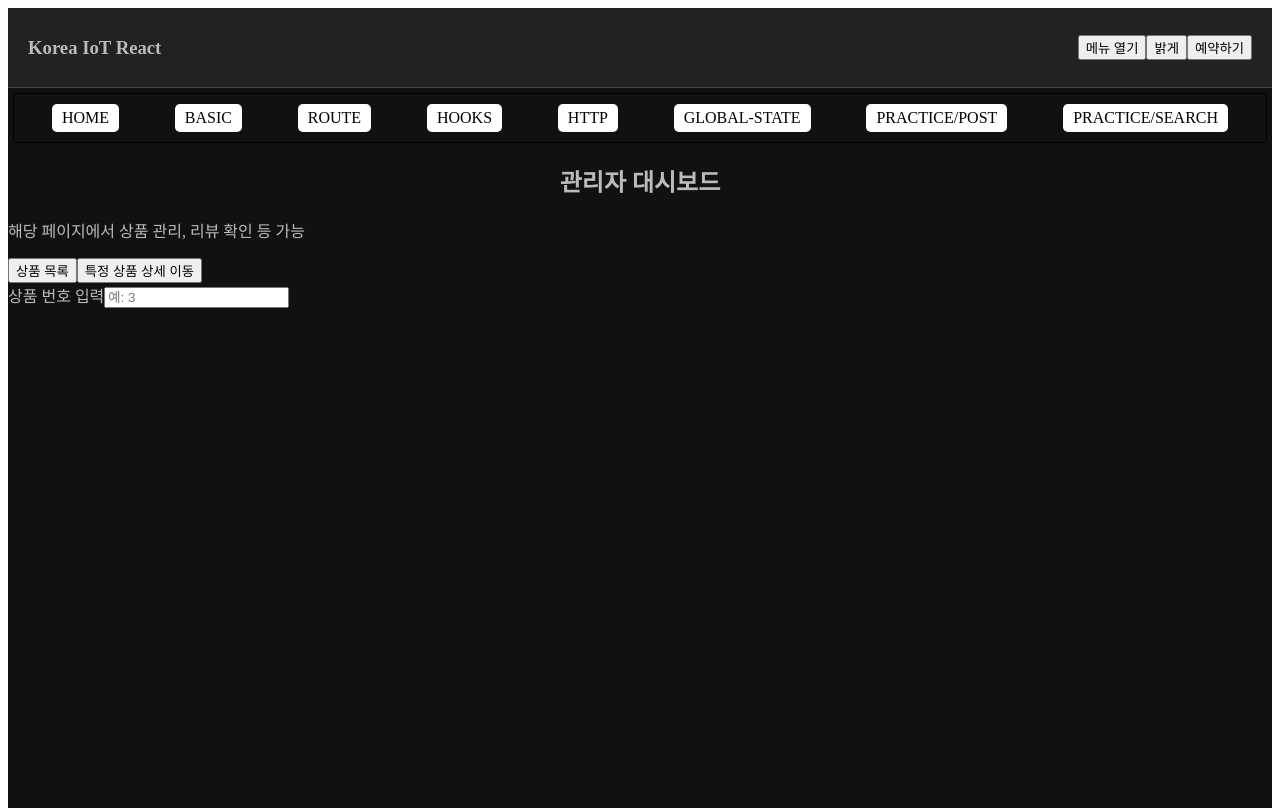
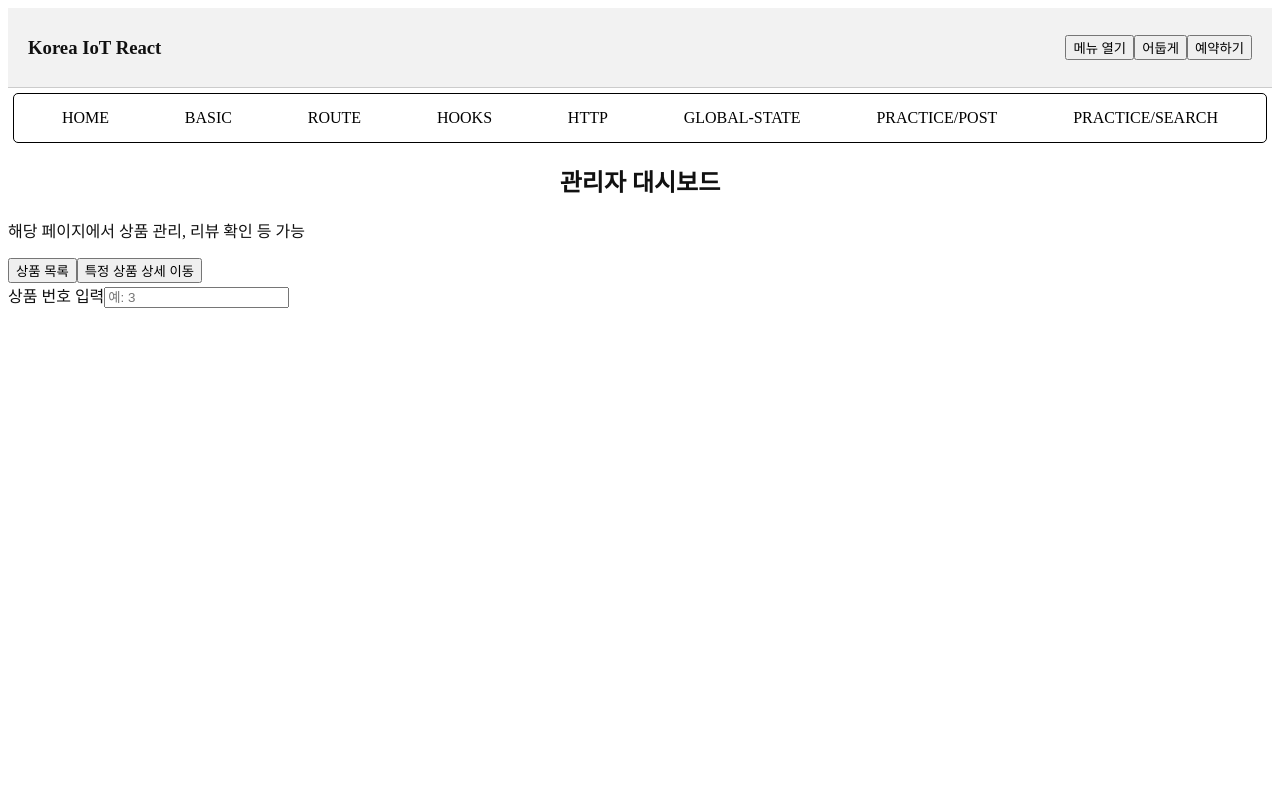
Before and after one commit to AKBINJ/k_iot_frontend, a React (Vite) app in the folder f-iot-react/: page /dashboard in a window 1280 px wide. Built offline with nearby package versions, Linux system fonts and the light colour scheme.

Commit message:
20251112

```diff
--- a/f-iot-react/src/App.tsx
+++ b/f-iot-react/src/App.tsx
@@ -19,9 +19,20 @@ import { useUIStore } from "./stores/ui.store";
 import Header from "./components/Header";
 import Sidebar from "./components/Sidebar";
 import Toast from "./components/Toast";
+import { useGlobalStore } from "./stores/global.store";
+import { useEffect } from "react";
 // 파일명 없으면 무조건! 해당 파일의 index 라는 이름의 파일을 가져옴
 
 function App() {
+  const { isLoaded, fetchGlobalData } = useGlobalStore();
+
+  useEffect(() => {
+    if (!isLoaded) {
+      // 전역 상태 관리에 Global 데이터가 없는 경우
+      fetchGlobalData();
+    }
+  }, [isLoaded, fetchGlobalData]); // 맨 처음 실행 + 의존성 배열값 변경 마다 실행
+
   //@ zustand의 store는 호출 시 내부의 스토어를 객체 형식으로 반환
   // const { 전역 상태 내부의 속성 또는 함수명} = useUIStore();
   // > 내부의 모든 속성과 메서드 호출 후 좌항에 일치하는 값만을 남김
--- /dev/null
+++ b/f-iot-react/src/apis/commonApi.ts
@@ -0,0 +1,15 @@
+//! commonApi.ts
+// : 페이지 전역 공통 데이터값 호출 API
+// - 웹 페이지 구성을 위한 데이터이기 때문에 public 호출
+
+import { publicApi } from "./axiosInstance"
+
+export interface CommonResponse {
+  catagories: string[];
+  regions: string[];
+}
+
+export const getCommons = async () => {
+  const res = await publicApi.get('/common');
+  return res.data.data;
+}
--- a/f-iot-react/src/components/Sidebar.tsx
+++ b/f-iot-react/src/components/Sidebar.tsx
@@ -21,7 +21,7 @@ function Sidebar() {
 
   return (
     <aside style={sidebarStyle}>
-      <h4>사이드바 메뉴</h4>
+      <h4>MENU</h4>
       <Navibar />
     </aside>
   );
--- a/f-iot-react/src/hooks/useInput.ts
+++ b/f-iot-react/src/hooks/useInput.ts
@@ -17,7 +17,7 @@ type UseInputReturn = {
 export function useInput(initialValue: string) {
   const [value, setValue] = useState<string>(initialValue);
 
-  const handleInputChange = (e: React.ChangeEvent<HTMLInputElement>) => {
+  const handleInputChange = (e: React.ChangeEvent<HTMLInputElement | HTMLSelectElement>) => {
     setValue(e.target.value);
   }
 
--- /dev/null
+++ b/f-iot-react/src/pages/e_global_state/GlobalData.tsx
@@ -0,0 +1,43 @@
+import { useInput } from '@/hooks/useInput';
+import { useInputs } from '@/hooks/useInputs';
+import { useGlobalStore } from '@/stores/global.store'
+import React, { useState } from 'react'
+
+function GlobalData() {
+  // const [value, setValue] = useState<string>();
+  const { bind } = useInput(''); //@ 주석 처리한 state 구문과 handle을 대체
+  const { value, onChange } = bind;
+
+  // 구조 분해 할당 시 속성명 변경
+  // const  { 실제속성값: 변경할 속성값} = 반환할 값;
+  const { bind: bind2 } = useInput('');
+  const { value: value2, onChange: onChange2} = bind2;
+  const { categories,regions } = useGlobalStore();
+
+  // const handleSelectChange = (e: React.ChangeEvent<HTMLSelectElement>) => {
+  //   setValue(e.target.value);
+  // }
+
+  return (
+    <div>
+      <h4>카테고리 사용</h4>
+      <select value={value} onChange={onChange}>
+        <option value="">카테고리 선택</option>
+        {categories.map(category => (
+          <option value={category} key={category}>{category}</option>
+        ))}
+      </select>
+
+      <hr />
+      <h4>지역 사용</h4>
+      <select value={value2} onChange={onChange2}>
+        <option value="">지역 선택</option>
+        {regions.map(region => (
+          <option value={region} key={region}>{region}</option>
+        ))}
+      </select>
+    </div>
+  )
+}
+
+export default GlobalData
--- a/f-iot-react/src/pages/e_global_state/index.tsx
+++ b/f-iot-react/src/pages/e_global_state/index.tsx
@@ -3,6 +3,7 @@ import React from 'react'
 import A_Context from './A_Context'
 import B_Zustand from './B_Zustand'
 import SignIn from './SignIn'
+import GlobalData from './GlobalData'
 
 function Index() {
   return (
@@ -22,6 +23,10 @@ function Index() {
       <ToggleSection title="3. SignIn 페이지">
         <SignIn />
       </ToggleSection>
+
+      <ToggleSection title="4. zustand 연습(Global-data)">
+        <GlobalData />
+      </ToggleSection>
     </div>
   )
 }
--- /dev/null
+++ b/f-iot-react/src/stores/global.store.ts
@@ -0,0 +1,68 @@
+//! global.store.ts
+// : 공용 데이터 (공용 코드, 설정 등)
+// - API로 받아온 공용 데이터를 전역 캐시로 보관할 때
+
+import { getCommons, type CommonResponse } from "@/apis/commonApi";
+import { create } from "zustand";
+
+// EX) 카테고리, 지역 리스트
+//    > 여러 페이지나 컴포넌트에서 공통적으로 필요한 데이터
+//    > 매번 API 호출 X, 한 번 불러온 데이터를 전역에 저장하고 사용 (효율적)
+//    ^ 프로잭트 실행 진입점에서 호출 (웹 사이트 실행 시 호출)
+
+//? 전역 상태 관리 하는 법
+
+//@ 1. 전역 상태 구조 명시 (interface | type 별칭)
+// 1) 카테고리, 지역 리스트 - 속성 정의 (실제 전역 관리할 데이터)
+// 2) 전역 로딩 상태 관리 - 한 번 데이터가 로딩되었는지 여부를 저장 (boolean)
+//    > 여러 컴포넌트들이 isLoaded 데이터를 보고
+//    , 로딩 스피너 표시 여부나 초기 fetch  실행 여부를 판단
+// 3) 실제 api 호출 함수 - fetchGlobalData (비동기 함수)
+
+interface GlobalState {
+  categories: string[];
+  regions: string[];
+  isLoaded: boolean;
+
+  // axios(Promise 기반 비동기) 반환 타입은 Promise<데이터타입>
+  fetchGlobalData: () => Promise<void>;
+}
+
+//@ 스토어 생성: create<객체타입>()
+// : 해당 스토어는 외부에서 구조분해할당 또는 부분 구독하여 사용
+// - use데이터명Store (파일명: 데이터명.store.ts / 타입명: 데이터명State)
+
+// create 함수는 콜백함수를 가짐
+// : 콜백함수는 set 설정함수를 매개변수로 받고, state 제네릭 객체 타입을 반환
+//    > 객체 반환 시 함수의 구현부와 구분을 위해 ()소괄호로 감싸기
+export const useGlobalStore = create<GlobalState>((set) => ({
+  // 속성값과 함수를 정의하는 공간
+  // - 속성값: 초기값 할당
+  // - 함수: 구조 정의 (해당 함수를 통해서 "속성값 업데이트" 할 수 있는 함수)
+  categories: [],
+  regions: [],
+  isLoaded: false,
+
+  fetchGlobalData: async () => {
+    try {
+      // const commonDatas: CommonResponse = await getCommons();
+      // set({
+      //   categories: commonDatas.catagories,
+      //   regions: commonDatas.regions,
+      //   isLoaded: true
+      // });
+      set({
+        categories: ["COFFEE", "DESSERT", "DRINKS", "FOODS"],
+        regions: ["SEOUL", "BUSAN", "DAEJEON", "ULSAN"],
+        isLoaded: true
+      });
+    } catch (e) {
+      set({
+        categories: [],
+        regions: [],
+        isLoaded: false
+      })
+
+    }
+  }
+}));
--- a/f-iot-react/src/stores/ui.store.ts
+++ b/f-iot-react/src/stores/ui.store.ts
@@ -26,7 +26,7 @@ interface UIState {
 export const useUIStore = create<UIState>((set) => ({
   isSidebarOpen: false,
   isModalOpen: false,
-  darkMode: true,
+  darkMode: false,
   toastMessage: null,
 
   // 함수 정의
```
